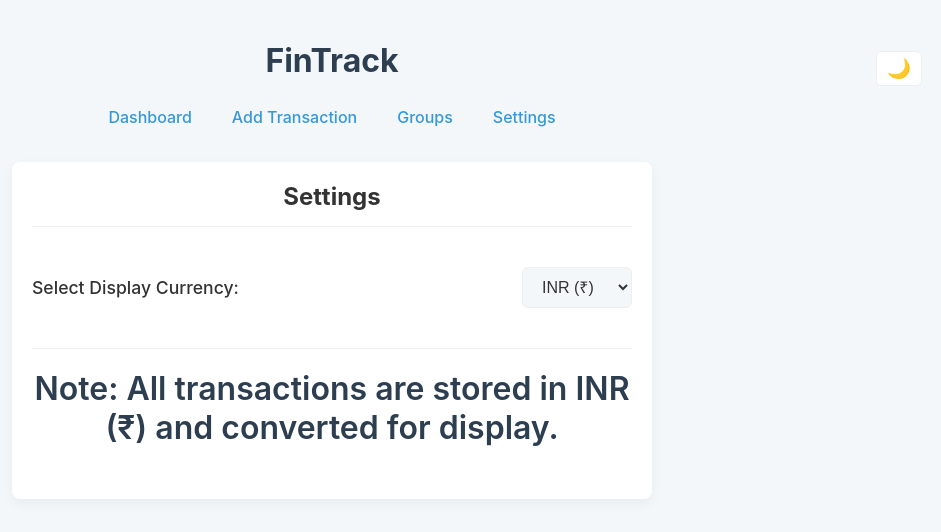
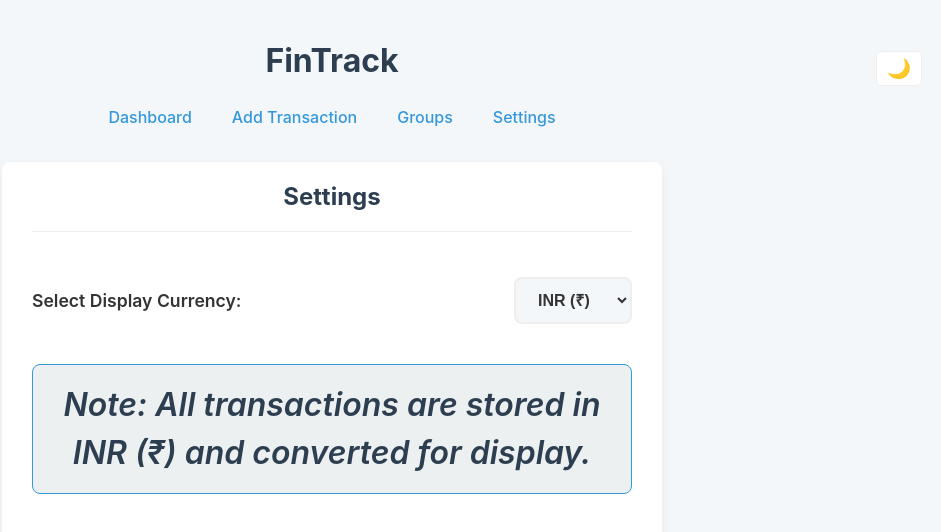
Before and after one commit to nileshgorde04/FinTrack, a React (Vite) app: page /settings in a window 1280 px wide. Shown: the top 532 px of the page, without its empty margins (308-1249 px from the left). Built offline with nearby package versions, Linux system fonts and the light colour scheme.

Commit message:
update styles

```diff
--- a/src/App.css
+++ b/src/App.css
@@ -146,13 +146,6 @@ body {
   margin-top: 0;
 }
 
-/* Make AddTransaction component full width when on its own page */
-.content-wrapper {
-  /* This class is no longer used in App.jsx,
-     but we can re-purpose it or remove it.
-     For now, we'll just style the components directly. */
-}
-
 .add-transaction {
   max-width: 600px;
   margin: 0 auto; /* Center the form on the "Add" page */
@@ -241,6 +234,8 @@ body {
   --header-color: #2c3e50;
   --link-color: #3498db;
   --link-hover-bg: #ecf0f1;
+  --note-bg-color: #ecf0f1;
+  --note-border-color: #3498db;
 }
 
 [data-theme="dark"] {
@@ -252,10 +247,9 @@ body {
   --header-color: #e0e0e0;
   --link-color: #0f4c75;
   --link-hover-bg: #1b263b;
+  --note-bg-color: #1b263b;
+  --note-border-color: #0f4c75;
 }
-
-/* --- End of New Variables --- */
-
 
 body {
   font-family: -apple-system, BlinkMacSystemFont, 'Segoe UI', Roboto, Helvetica, Arial, sans-serif;
@@ -787,64 +781,84 @@ body {
   font-weight: 600;
 }
 
-/* UPDATED: Styles for Settings Page */
+
 .settings-page {
   max-width: 600px;
   margin: 20px auto;
+  /* Add more internal padding for a spacious feel */
+  padding: 20px 30px 30px 30px;
 }
 
 .settings-page h2 {
   text-align: center;
   margin-top: 0;
-  padding-bottom: 15px;
+  padding-bottom: 20px; /* More spacing */
   border-bottom: 1px solid var(--border-color);
+  color: var(--header-color); /* Ensure it uses theme color */
 }
 
 .setting-item {
   display: flex;
-  align-items: center;
-  justify-content: space-between;
-  padding: 20px 0;
+  flex-direction: column; /* Stack label and select on small screens */
+  align-items: flex-start;
+  gap: 10px; /* Space between label and select */
+  padding: 25px 0; /* More vertical padding */
   border-bottom: 1px solid var(--border-color);
+}
+
+/* On wider screens, place them side-by-side */
+@media (min-width: 500px) {
+  .setting-item {
+    flex-direction: row;
+    align-items: center;
+    justify-content: space-between;
+  }
 }
 
 .setting-item:last-of-type {
   border-bottom: none;
+  padding-bottom: 10px;
 }
 
 .setting-item label {
-  font-weight: 500;
+  font-weight: 600; /* Bolder */
   font-size: 1.1em;
   color: var(--text-color);
 }
 
 .setting-item select {
-  padding: 10px 15px;
-  border: 1px solid var(--border-color);
-  background-color: var(--bg-color);
-  color: var(--text-color);
-  border-radius: 6px;
+  padding: 12px 18px; /* Generous padding */
+  border: 2px solid var(--border-color); /* Clear border */
+  background-color: var(--bg-color); /* Use theme bg */
+  color: var(--text-color); /* Use theme text */
+  border-radius: 8px; /* Softer radius */
   font-size: 1em;
-  font-weight: 500;
+  font-weight: 600; /* Bolder text */
   cursor: pointer;
   transition: border-color 0.2s, box-shadow 0.2s;
 }
 
-.setting-item select:hover {
-  border-color: var(--link-color);
+.setting-item select:focus {
+  outline: none;
+  border-color: var(--link-color); /* Use link color for focus */
+  /* Use a modern focus ring */
+  box-shadow: 0 0 0 3px var(--link-hover-bg);
 }
 
-.setting-item select:focus {
-  outline: none;
-  border-color: var(--link-color);
-  box-shadow: 0 0 0 2px var(--link-hover-bg);
+.setting-item select:hover {
+   border-color: var(--text-color-light); /* Hover border */
 }
 
+/* NEW, STYLED SETTINGS NOTE */
 .settings-note {
-  font-size: 0.9em;
+  font-size: 0.85em;  /* 1. Made the text size smaller */
+  font-style: italic; /* 2. Changed the text style */
   color: var(--text-color-light);
   text-align: center;
-  margin-top: 20px;
-  padding-top: 20px;
-  border-top: 1px solid var(--border-color);
+  margin-top: 30px;
+  padding: 16px 20px;
+  background-color: var(--note-bg-color); /* Use new soft color */
+  border: 1px solid var(--note-border-color); /* Use new soft border */
+  border-radius: 8px;
+  line-height: 1.5;
 }
```
